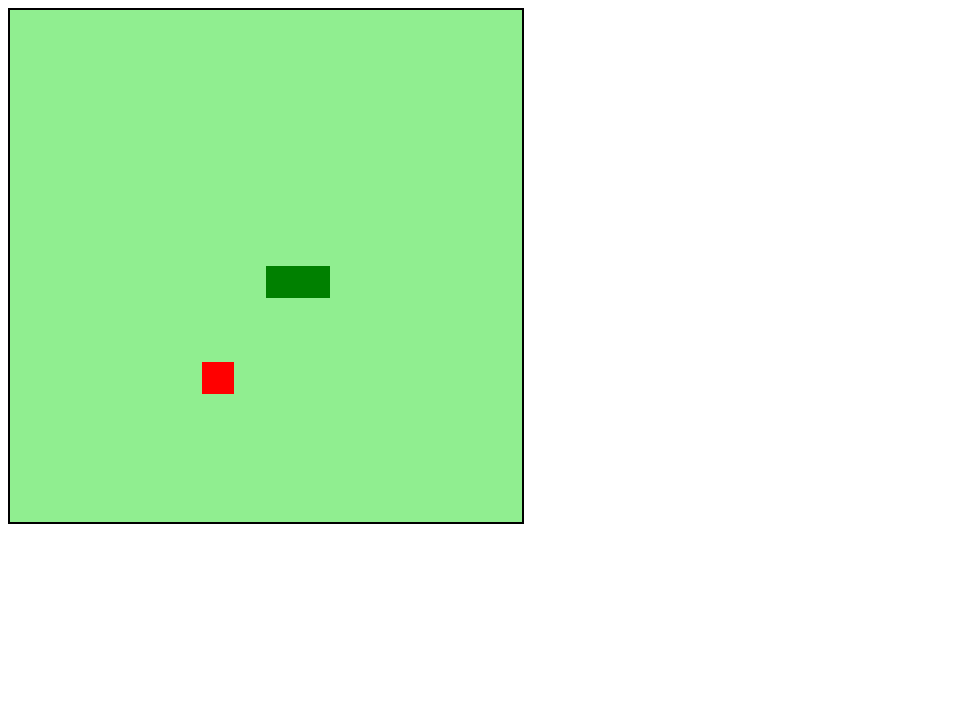
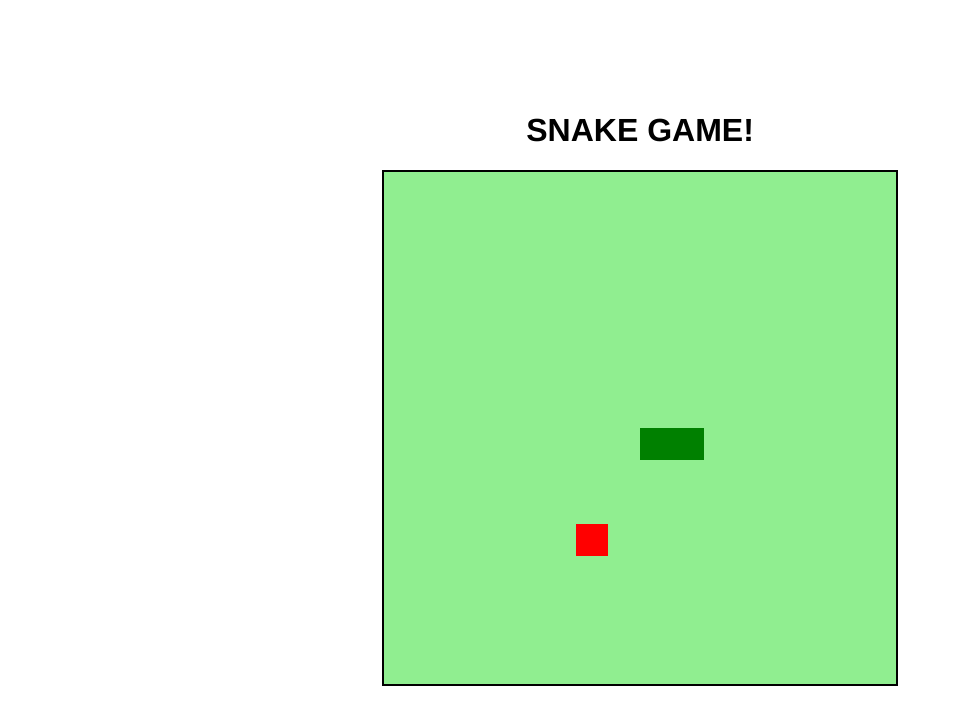
Before and after one commit to FerreirAndre/bootcampjs, a plain HTML site: page index.html in a window 1280 px wide. Shown: the whole page, without its empty margins (0-953 px from the left). Drawn offline with Linux system fonts and the light colour scheme.

Commit message:
cobrinha

```diff
--- a/css/style.css
+++ b/css/style.css
@@ -1,3 +1,15 @@
+body{
+    height: 95vh;
+    width: 95;
+    display: flex;
+    justify-content: center;
+    align-items: center;
+    flex-direction: column;
+}
+h1{
+    text-transform: uppercase;
+    font-family: Helvetica;
+}
 #snake{
     border: 2px solid black;
     align-self: center;
--- a/index.html
+++ b/index.html
@@ -9,6 +9,7 @@
         <title>Snake Game</title>
     </head>
     <body>
+        <h1>Snake Game!</h1>
         <canvas id="snake" width="512" height="512"></canvas>
     </body>
 </html>
```
